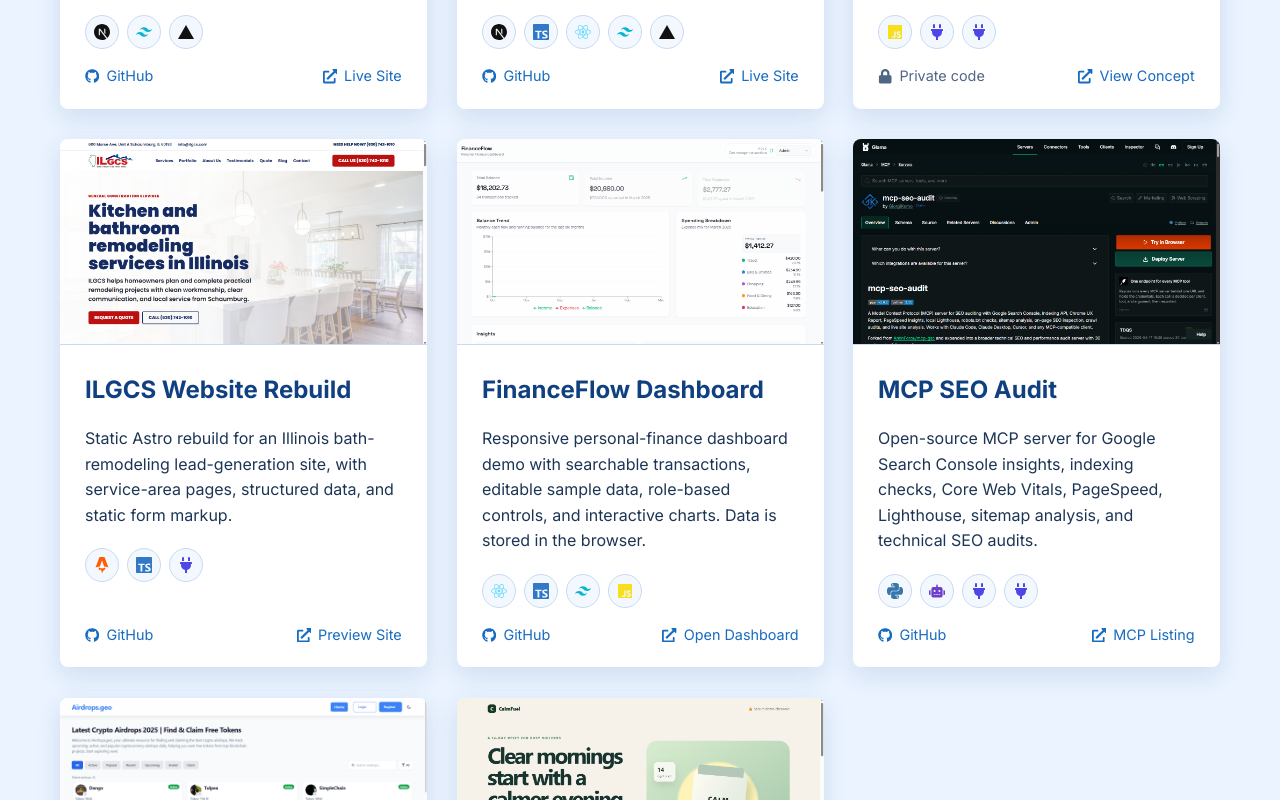
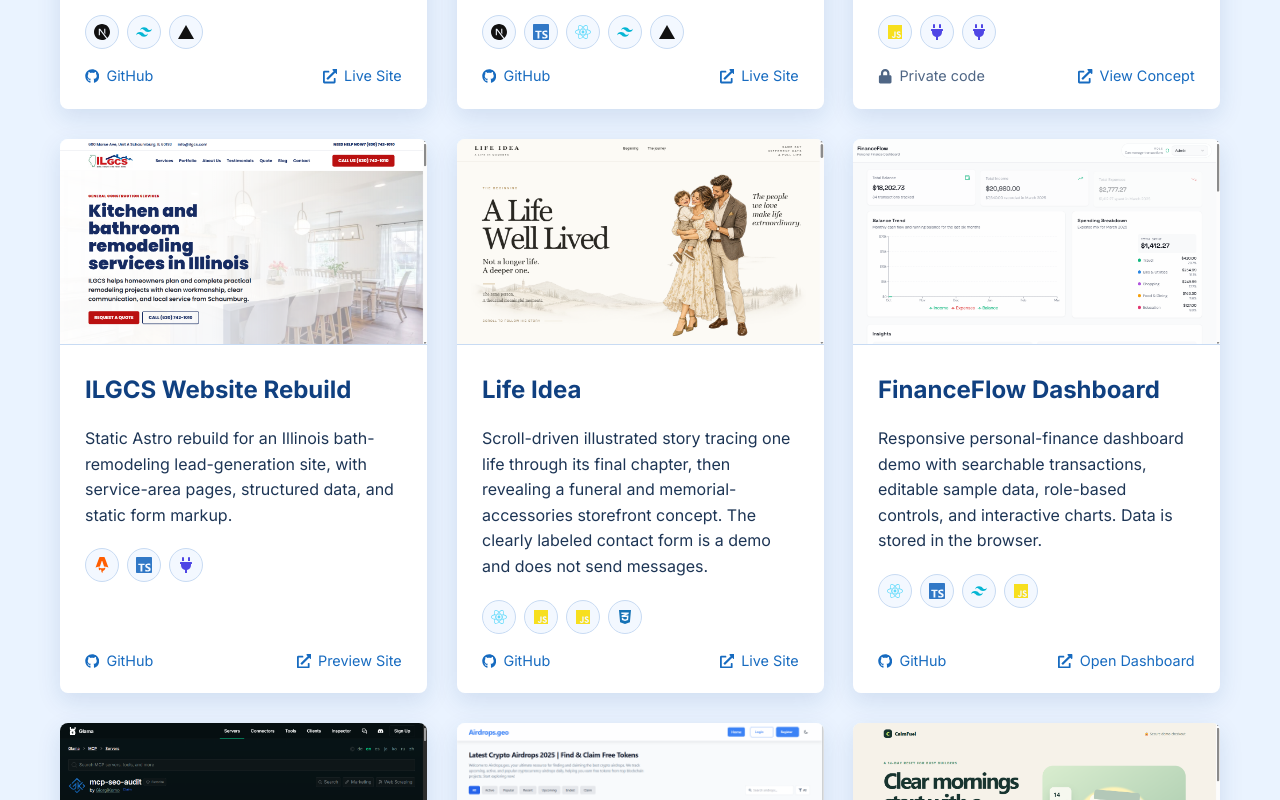
Before and after one commit to GiorgiKemo/myportfolio, a React (Vite) app: page / in a window 1280 px wide. Shown: the part 5300-6100 px from the top of the page. Built offline with nearby package versions, Linux system fonts and the light colour scheme; no server answers.

Commit message:
Add Life Idea to portfolio

```diff
--- a/src/data/portfolioData.js
+++ b/src/data/portfolioData.js
@@ -207,6 +207,19 @@ export const projects = [
     visibility: 'public',
   },
   {
+    id: 23,
+    slug: 'life-idea',
+    title: 'Life Idea',
+    description:
+      'Scroll-driven illustrated story tracing one life through its final chapter, then revealing a funeral and memorial-accessories storefront concept. The clearly labeled contact form is a demo and does not send messages.',
+    tags: ['React', 'JavaScript', 'Vite', 'CSS'],
+    githubLink: 'https://github.com/GiorgiKemo/life-idea',
+    liveLink: 'https://life-idea.vercel.app',
+    previewImage: '/project-previews/life-idea.png',
+    complexityScore: 62,
+    visibility: 'public',
+  },
+  {
     id: 20,
     slug: 'finance-flow',
     title: 'FinanceFlow Dashboard',
```
Also changed, not shown: public/project-previews/life-idea.png (added), 1 other file (tests, documents, lock files or other folders).
